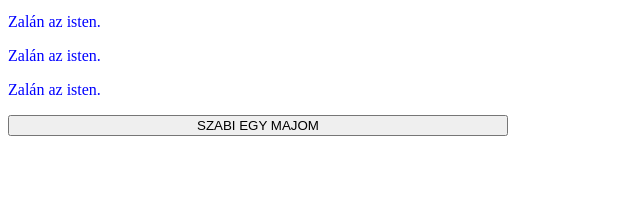
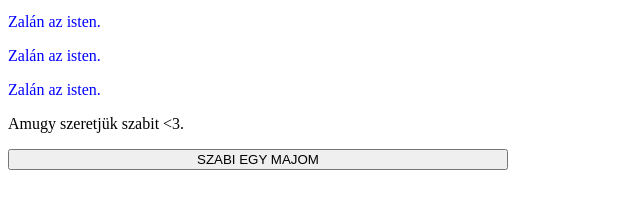
Before and after one commit to kohyzazi/szabiwebsite.github.io, a plain HTML site: page index.htm in a window 1280 px wide. Shown: the part 101-310 px from the top of the page, without its empty margins (0-640 px from the left). Drawn offline with Linux system fonts and the light colour scheme.

Commit message:
Update index.htm

```diff
--- a/index.htm
+++ b/index.htm
@@ -14,6 +14,8 @@
 <p style="color:blue">Zalán az isten.</p>
 <p style="color:blue">Zalán az isten.</p>
 
+<p>Amugy szeretjük szabit <3.</p>
+
 <button class="button szabi">SZABI EGY MAJOM</button><br>
 
 </body>
```
